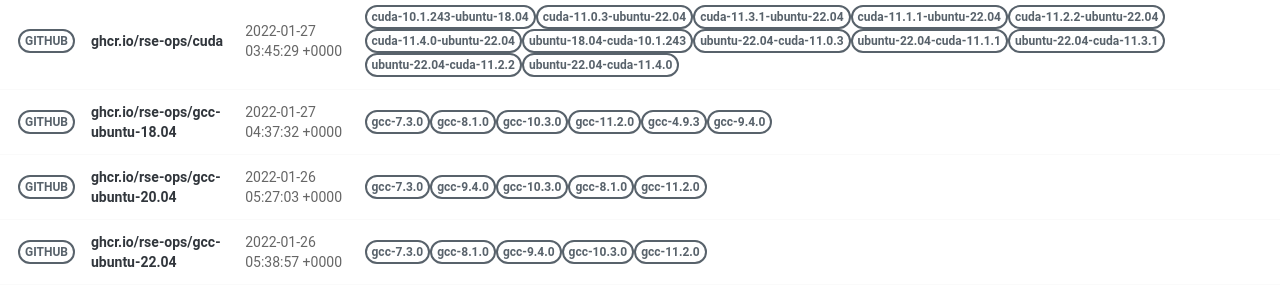
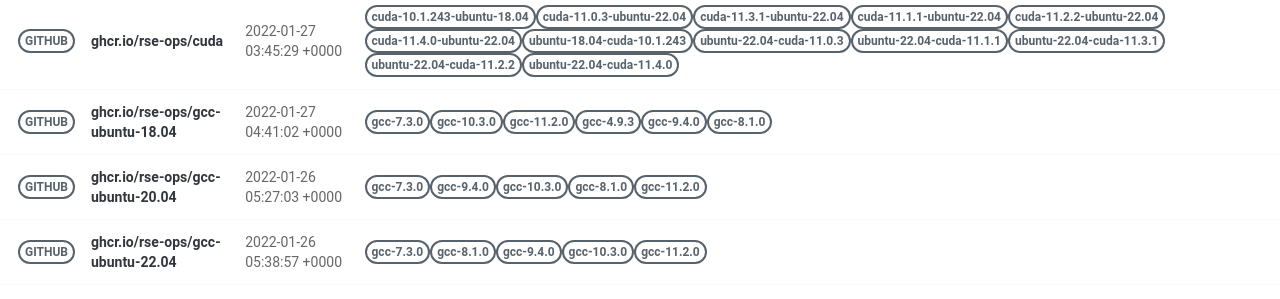
Before and after one commit to rse-ops/docker-images, a Jekyll site: the page built from pages/index.md, in a window 1280 px wide. Shown: the part 502-801 px from the top of the page. Built offline with Jekyll 4.4.1, drawn with Linux system fonts in a browser that asks for light colours; nearby versions of some CDN libraries.

Commit message:
Automated push to update library 2022-01-27

```diff
--- a/_library/ghcr.io-rse-ops-gcc-ubuntu-18.04.md
+++ b/_library/ghcr.io-rse-ops-gcc-ubuntu-18.04.md
@@ -1,7 +1,7 @@
 ---
 layout: container
 name: ghcr.io/rse-ops/gcc-ubuntu-18.04
-updated_at: 2022-01-27 04:37:32.287360
+updated_at: 2022-01-27 04:41:02.520580
 
 
 container_url: https://github.com/orgs/rse-ops/packages/container/package/gcc-ubuntu-18.04
```
Also changed, not shown: other parts of _library/ghcr.io-rse-ops-gcc-ubuntu-18.04.md (+3 -3 lines).
